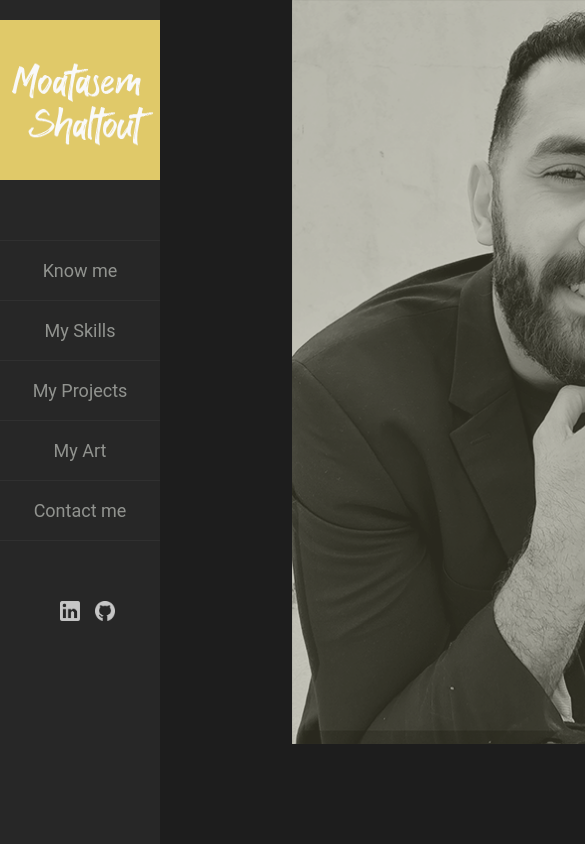
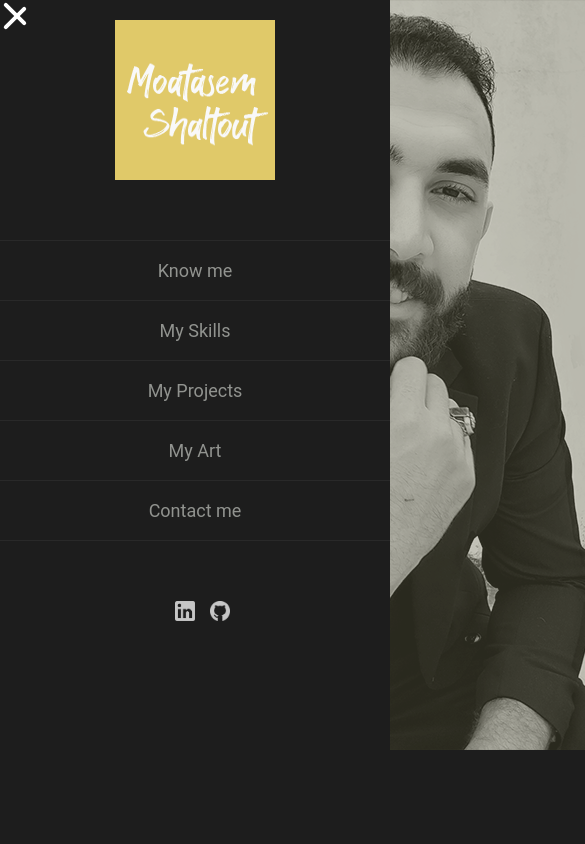
Before and after one commit to M3tesim/M3tesimu.github.io, a React (Create React App) app: page / in a window 390 px wide. Shown: the top 844 px of the page, 585 px wide, since content can reach past the window. Built offline with nearby package versions, Linux system fonts and the light colour scheme.

Commit message:
creating responsive humburger menue

```diff
--- a/public/index.html
+++ b/public/index.html
@@ -3,8 +3,16 @@
   <head>
     <meta charset="utf-8" />
 
-    <link href="https://cdn.jsdelivr.net/npm/bootstrap@5.1.3/dist/css/bootstrap.min.css" rel="stylesheet" integrity="sha384-1BmE4kWBq78iYhFldvKuhfTAU6auU8tT94WrHftjDbrCEXSU1oBoqyl2QvZ6jIW3" crossorigin="anonymous">
-    <link rel="stylesheet" href="https://cdn.jsdelivr.net/npm/bootstrap-icons@1.8.0/font/bootstrap-icons.css">
+    <link
+      href="https://cdn.jsdelivr.net/npm/bootstrap@5.1.3/dist/css/bootstrap.min.css"
+      rel="stylesheet"
+      integrity="sha384-1BmE4kWBq78iYhFldvKuhfTAU6auU8tT94WrHftjDbrCEXSU1oBoqyl2QvZ6jIW3"
+      crossorigin="anonymous"
+    />
+    <link
+      rel="stylesheet"
+      href="https://cdn.jsdelivr.net/npm/bootstrap-icons@1.8.0/font/bootstrap-icons.css"
+    />
     <meta name="viewport" content="width=device-width, initial-scale=1" />
 
     <meta name="theme-color" content="#000000" />
@@ -16,8 +24,9 @@
     <title>Moatasem Shaltout</title>
   </head>
   <body>
+
+
     <noscript>You need to enable JavaScript to run this app.</noscript>
     <div id="root"></div>
-    <script src="https://cdn.jsdelivr.net/npm/bootstrap@5.1.3/dist/js/bootstrap.bundle.min.js" integrity="sha384-ka7Sk0Gln4gmtz2MlQnikT1wXgYsOg+OMhuP+IlRH9sENBO0LRn5q+8nbTov4+1p" crossorigin="anonymous"></script>
   </body>
 </html>
--- a/src/App.css
+++ b/src/App.css
@@ -223,3 +223,172 @@ a {
 p{
   text-align: justify;
 }
+
+
+.my-projects{
+  display: flex;
+  flex-direction: column;
+  height: 98vh;
+  margin-left: 200px;
+
+}
+
+.discription{
+  width: 70%;
+  text-align: center;
+
+}
+.image-toggle{
+  background-color: var(--darkGray);
+  padding-top: .5em;
+  height: fit-content;
+
+
+}
+
+.project-image{
+  display: block;
+  height: 25em;
+width: auto;
+}
+.arrow{
+  font-size: 4rem;
+  padding: .5em;
+  background-image: none;
+  background: none;
+  border: none;
+  color:white;
+
+}
+.arrow:hover{
+  color: var(--primaryColor);
+  cursor: pointer;
+}
+button:disabled{
+  color: var(--darkGray);
+}
+button:disabled:hover{
+  color: var(--darkGray);
+}
+.disabled:hover{
+  color: var(--meduimGray);
+}
+
+
+.links{
+  display: flex;
+  justify-content: space-evenly;
+  padding-top: 1em;
+
+}
+
+.menu-button{
+  display: none;
+  position: absolute;
+}
+
+
+.menu-button, .active-menu-button,
+.active-menu-button::before,
+.active-menu-button::after,
+.menu-button::before,
+.menu-button::after {
+  background-color: #fff;
+  position: absolute;
+  height: 4px;
+  width: 30px;
+  transition: transform 400ms cubic-bezier(0.23, 1, 0.32, 1);
+  border-radius: 2px;
+  z-index: 3;
+}
+
+.menu-button::before
+,.active-menu-button::before {
+  content: '';
+  margin-top: 8px;
+}
+
+.menu-button::after,
+.active-menu-button::after {
+  content: '';
+  margin-top: 16px;
+
+}
+
+.active-menu-button{
+  background: transparent;
+}
+
+.active-menu-button::after{
+  transform: rotate(-45deg);
+
+}
+.active-menu-button::before{
+  transform: rotate(45deg);
+ top:4px
+}
+
+@media (max-width: 500px){
+  #profile-image{
+    display: block;
+    min-width: 100%;
+    min-height: auto;
+
+    opacity: 0.75;
+    position:absolute;
+  }
+  .container {
+    display: grid;
+    grid-template-columns: repeat(2, 1fr);
+    grid-template-rows: 1fr;
+    column-gap: 10px;
+    height: 98vh;
+    margin-left:40px;
+
+  }
+  .shifted{
+    left:0;
+  }
+  #hi-word{
+    position: relative;
+    top:0;
+  }
+  .menu-button{
+    display: block;
+    position: fixed;
+
+  }
+
+  .sidenav{
+    visibility: hidden;
+    height: 100%;
+    width: 100%;
+    position: fixed;
+    left:-100%;
+    z-index: 2;
+    overflow-y: hidden;
+    padding-top: 20px;
+    text-align: center;
+    transition: 0.3s;
+
+
+  }
+
+  .active-nav{
+    display:block;
+    visibility: visible;
+
+    left:0;
+    background-color: #1D1D1D;
+    transition: 0.3s;
+
+
+  }
+
+
+
+
+
+
+
+}
--- a/src/App.js
+++ b/src/App.js
@@ -3,6 +3,8 @@ import Nav from './component/nav'
 import Main from './component/main';
 import KnowMe from './component/knowMe';
 import MySkills from './component/mySkills';
+import  MyProjects  from './component/myProjects';
+import Art from './component/art';
 function App() {
   return (
     <div className="App">
@@ -11,6 +13,8 @@ function App() {
       <Main/>
       <KnowMe/>
       <MySkills/>
+      <MyProjects/>
+
     </div>
   );
 }
--- /dev/null
+++ b/src/component/art.js
@@ -0,0 +1,16 @@
+function Art(){
+
+    return(
+        <section id="my-art" className="container section" >
+        <h1 className="colored-font big-font">Contact me ,,</h1>
+
+        <div>
+
+
+        </div>
+                </section>
+    )
+}
+
+
+export default Art ;
--- /dev/null
+++ b/src/component/myProjects.js
@@ -0,0 +1,71 @@
+import { projects } from "../data";
+import React, { Component } from "react";
+
+class MyProjects extends Component {
+    state={
+        project:0
+    }
+
+    rightClick=()=>{
+        if (this.state.project < projects.length-1){
+            this.setState({
+                project:this.state.project+1
+            })
+        }
+        console.log("Right Clicked")
+        console.log(this.state.project)
+
+
+    }
+
+    leftClick=()=>{
+        if (this.state.project > 0){
+            this.setState({
+                project:this.state.project-1
+            })
+
+        }
+        console.log("left Clicked")
+        console.log(this.state.project)
+
+    }
+
+
+  render() {
+    return (
+      <section id="my-projects" className=" my-projects section">
+        <h1 className="colored-font big-font">My Projects ,,</h1>
+        <div className=" display-column center ">
+          <h3 className="colored-font">{`"${projects[this.state.project].name}"`} </h3>
+          <p className="discription"> "{projects[this.state.project].discription}" </p>
+          <div className="display-row center">
+              <br/>
+
+            <button  onClick={()=>this.leftClick()} className="arrow" disabled={this.state.project===0}> {"<"} </button>
+
+            <div className="image-toggle">
+              <img
+                src={projects[this.state.project].image}
+                alt={projects[this.state.project].name}
+                className="project-image"
+              />
+              <div className="links">
+                <a href={projects[this.state.project].github} target="_blank">
+                  See project on github⤤
+                </a>
+                <a href={projects[this.state.project].live} target="_blank" className={` ${projects[this.state.project].live===null&&"gray-font disabled"}` } >
+                  Live Preview⤤
+                </a>
+              </div>
+            </div>
+            <button onClick={()=>this.rightClick()} className="arrow" disabled={this.state.project===projects.length-1}> {">"} </button>
+            <br/>
+
+          </div>
+        </div>
+      </section>
+    );
+  }
+}
+
+export default MyProjects;
--- a/src/component/mySkills.js
+++ b/src/component/mySkills.js
@@ -1,7 +1,7 @@
 import Udacity from "../assets/udacity.jpg";
 function MySkills() {
   return (
-    <section id="know-me" className="container section">
+    <section id="my-skills" className="container section">
       <div>
         <h1 className="colored-font big-font">My Skills ,,</h1>
         <br />
--- a/src/component/nav.js
+++ b/src/component/nav.js
@@ -1,41 +1,77 @@
-import logo from '../assets/Logo.png'
-import linkedin from '../assets/linkedin.png'
-import github from '../assets/github.png'
+import logo from "../assets/Logo.png";
+import linkedin from "../assets/linkedin.png";
+import github from "../assets/github.png";
+import React, { Component } from "react";
 
+class Nav extends Component {
+  state = {
+    active: false,
+  };
+  toggleVeiw = () => {
+    console.log(this.state.active);
+    this.setState({
+      active: !this.state.active,
+    });
+  };
 
-function Nav() {
+  render() {
     return (
-    <nav className="sidenav">
+      <div >
+        <div className= {`  ${this.state.active !== true? "active-menu-button":"menu-button"}`} onClick={() => this.toggleVeiw()}>
+        </div>
+
+        <nav
+          className={` sidenav ${this.state.active !== true && "active-nav"}`}>
           <a className="active" href="#home">
+            <img alt="Logo" className="logo" src={logo} />
+          </a>
+          <div>
+            <hr />
 
-        <img  alt='Logo' className="logo" src={logo}/>
+            <a href="#know-me" onClick={() => this.toggleVeiw()}>
+              Know me
             </a>
-      <div >
-      <hr/>
+            <hr />
+            <a href="#my-skills" onClick={() => this.toggleVeiw()}>
+              My Skills
+            </a>
+            <hr />
 
-      <a href="#Knowme">Know me</a>
-      <hr/>
-      <a href="#MySkills">My Skills</a>
-      <hr/>
+            <a href="#my-projects" onClick={() => this.toggleVeiw()}>
+              My Projects
+            </a>
+            <hr />
 
-      <a href="#MyProjects">My Projects</a>
-      <hr/>
+            <a href="#my-art" onClick={() => this.toggleVeiw()}>
+              My Art
+            </a>
+            <hr />
 
-      <a href="#MyArt">My Art</a>
-      <hr/>
-
-      <a href="#MyArt">Contact me</a>
-      <hr/>
-
+            <a href="#contact-me" onClick={() => this.toggleVeiw()}>
+              Contact me
+            </a>
+            <hr />
           </div>
           <div className="icon">
-       <a  href="https://www.linkedin.com/in/moatasemshaltout/"  target="_blank" rel="noreferrer">  <embed   src={linkedin} /></a>
-       <a  href="https://github.com/M3tesim" target="_blank" rel="noreferrer">  <embed  src={github} /></a>
+            <a
+              href="https://www.linkedin.com/in/moatasemshaltout/"
+              target="_blank"
+              rel="noreferrer">
+              {" "}
+              <embed src={linkedin} />
+            </a>
+            <a
+              href="https://github.com/M3tesim"
+              target="_blank"
+              rel="noreferrer">
+              {" "}
+              <embed src={github} />
+            </a>
           </div>
-
-
         </nav>
+      </div>
     );
+  }
 }
 
 export default Nav;
--- a/src/data.js
+++ b/src/data.js
@@ -1,11 +1,11 @@
-import myreads from './assets/myreads.png'
+import myreads from './assets/myReads.png'
 import wouldRather from './assets/wouldRather.png'
-import scandiWeb from './assets/scandiWeb.png'
-import NLP from './assets/NLP'
+import scandiWeb from './assets/scandiweb.png'
+import NLP from './assets/NLP.png'
 
 const projects =[
     {
-        name:"Would you rather-Game ",
+        name:"Would you rather-Game",
         image:wouldRather,
         discription:"this project is about a simple Questions game where users can choose between two option , create questions and compete between them in the leaderBoard page",
         github:"https://github.com/M3tesim/Would-rather-react-redux-app.git",
@@ -13,11 +13,11 @@ const projects =[
 
     }
 ,  {
-    name:"React/Redux Ecommerce ",
+    name:"React/Redux Ecommerce",
     image:scandiWeb,
     discription:"simple e-commerce app build with react and redux using apollo for graphQL , where user can view products by category , add items to the cart.",
     github:"https://github.com/M3tesim/React-Redux-E-commerce-App.git",
-    live:"",
+    live:null,
 
 },  {
     name:"myreads -simple library",
@@ -31,7 +31,7 @@ const projects =[
     image:NLP,
     discription:"web tool that allows users to run Natural Language Processing (NLP) on articles or blogs found on other websites. When a user submits a URL of an article, the web page then dispalys sentiment analysis, based on the contents of the article.",
     github:"https://github.com/M3tesim/evaluate-news-nlp.git",
-    live:"",
+    live:null,
 
 }
 ]
```
Lines whose indentation alone changed are shown as unchanged.
